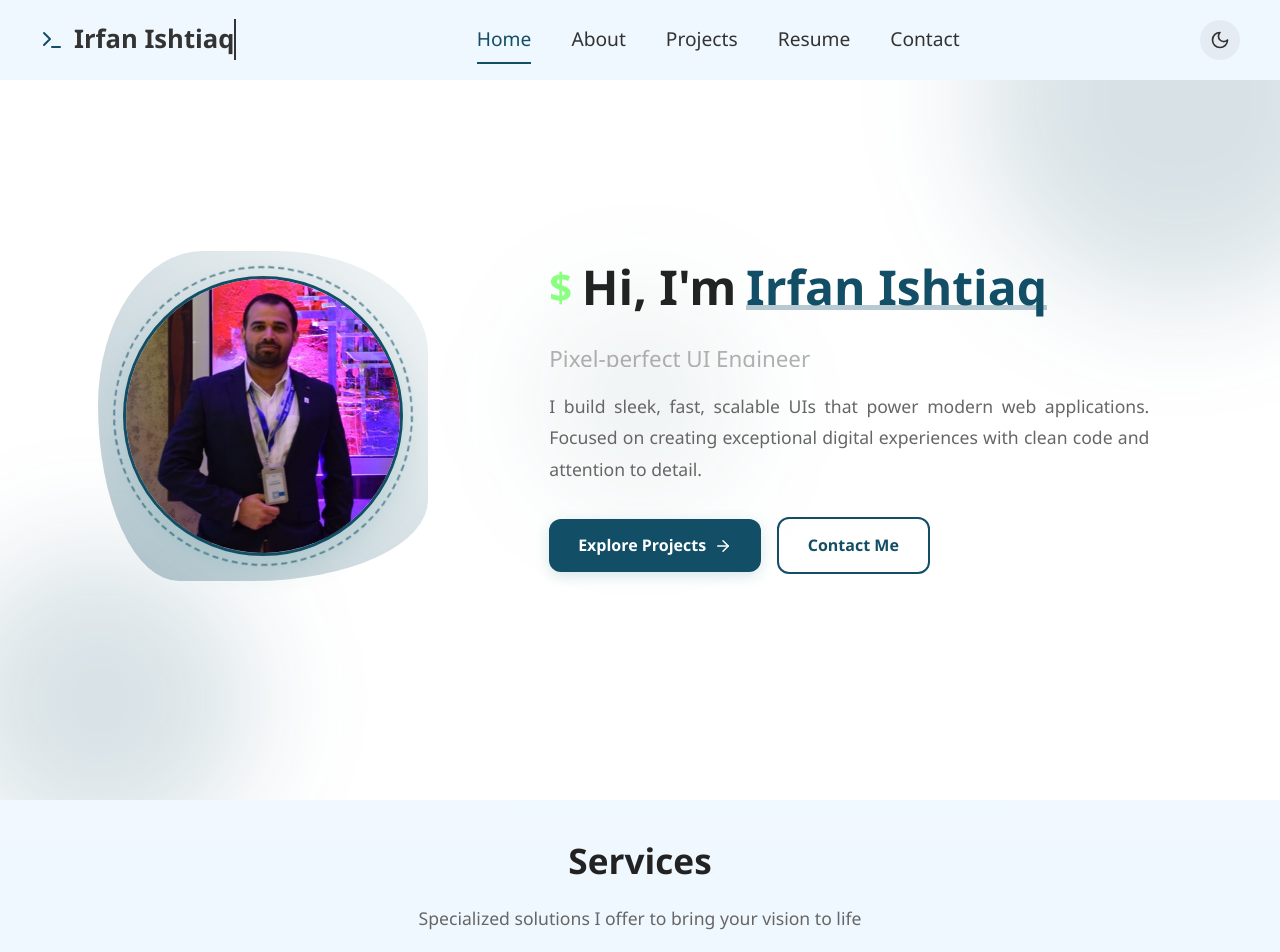
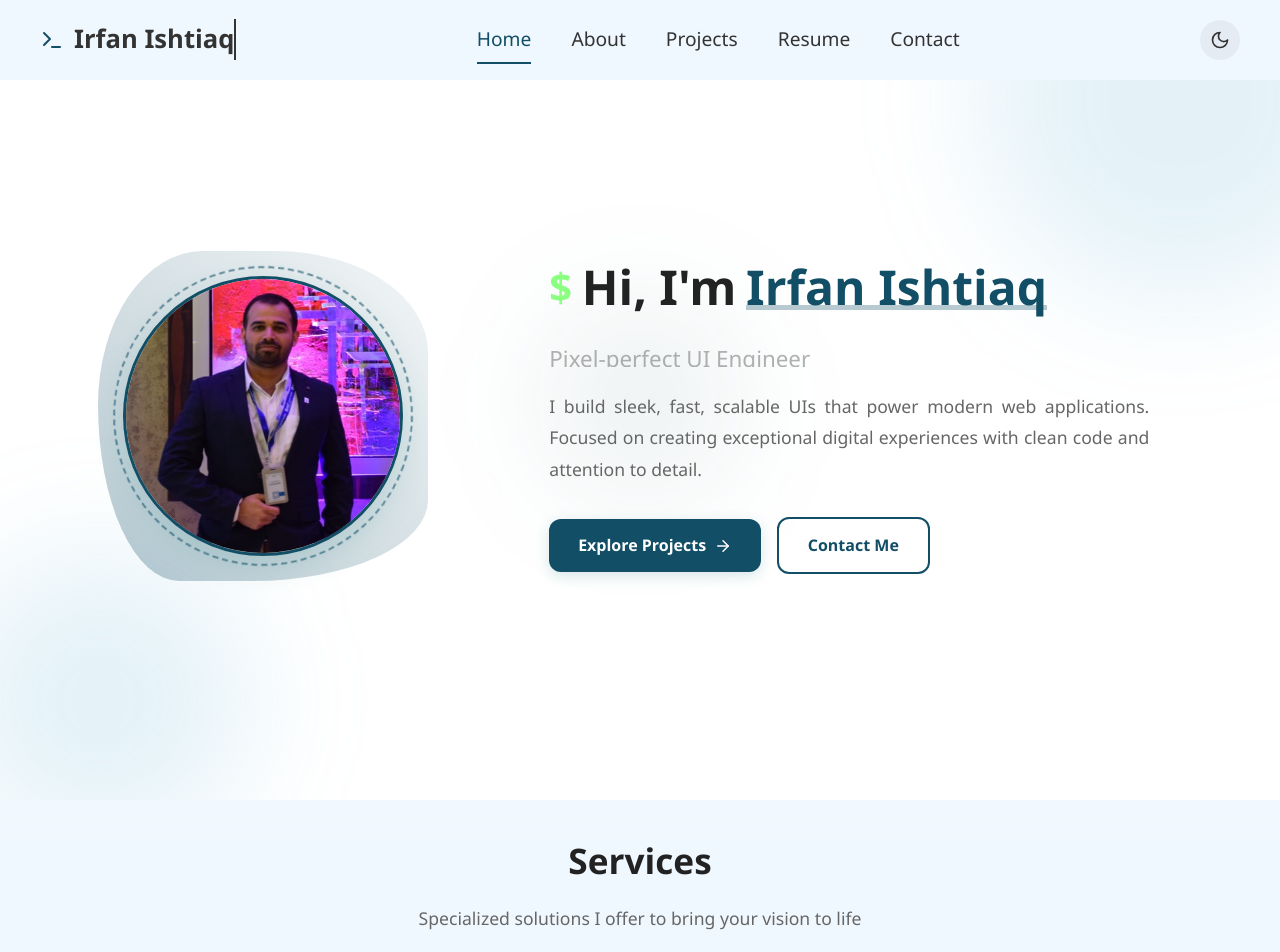
Before and after one commit to irfan3434/irfanishtiaq.dev, a React (Create React App) app: page / in a window 1280 px wide. Shown: the top 952 px of the page. Built offline with nearby package versions, Linux system fonts and the light colour scheme.

Commit message:
new change in color of hero

```diff
--- a/src/pages/Home.css
+++ b/src/pages/Home.css
@@ -133,7 +133,7 @@
 }
 
 .hero-shape-1 {
-  background-color: #124e6629;
+  background-color: #58afd129;
   width: 400px;
   height: 400px;
   top: -100px;
@@ -141,7 +141,7 @@
 }
 
 .hero-shape-2 {
-  background-color: #124e6629;
+  background-color: #58afd129;
   width: 300px;
   height: 300px;
   bottom: -50px;
```
